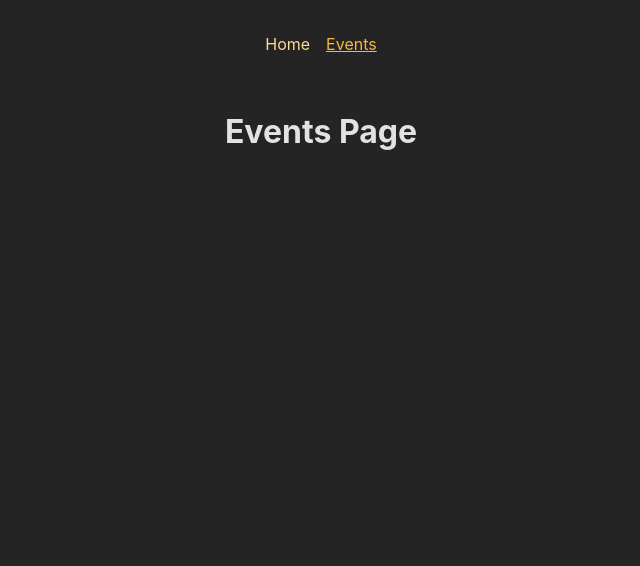
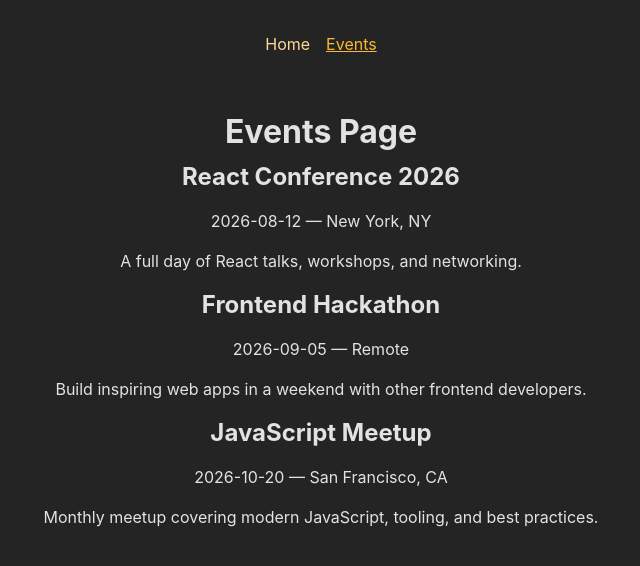
Before and after one commit to iffi47/react-router, a React (Create React App) app in the folder frontend/: page /events in a window 1280 px wide. Shown: the top 566 px of the page, without its empty margins (319-959 px from the left). Built offline with nearby package versions, Linux system fonts and the light colour scheme.

Commit message:
Add dummy event data and render events list on EventsPage

```diff
--- a/frontend/src/pages/EventsPage.js
+++ b/frontend/src/pages/EventsPage.js
@@ -1,7 +1,44 @@
+const DUMMY_EVENTS = [
+ {
+  id: "e1",
+  title: "React Conference 2026",
+  date: "2026-08-12",
+  location: "New York, NY",
+  description: "A full day of React talks, workshops, and networking.",
+ },
+ {
+  id: "e2",
+  title: "Frontend Hackathon",
+  date: "2026-09-05",
+  location: "Remote",
+  description:
+   "Build inspiring web apps in a weekend with other frontend developers.",
+ },
+ {
+  id: "e3",
+  title: "JavaScript Meetup",
+  date: "2026-10-20",
+  location: "San Francisco, CA",
+  description:
+   "Monthly meetup covering modern JavaScript, tooling, and best practices.",
+ },
+];
+
 export default function EventsPage() {
-  return(
-    <>
-      <h1>Events Page</h1>
-    </>
-  )
+ return (
+  <>
+   <h1>Events Page</h1>
+   <ul>
+    {DUMMY_EVENTS.map((event) => (
+     <li key={event.id}>
+      <h2>{event.title}</h2>
+      <p>
+       {event.date} — {event.location}
+      </p>
+      <p>{event.description}</p>
+     </li>
+    ))}
+   </ul>
+  </>
+ );
 }
```
